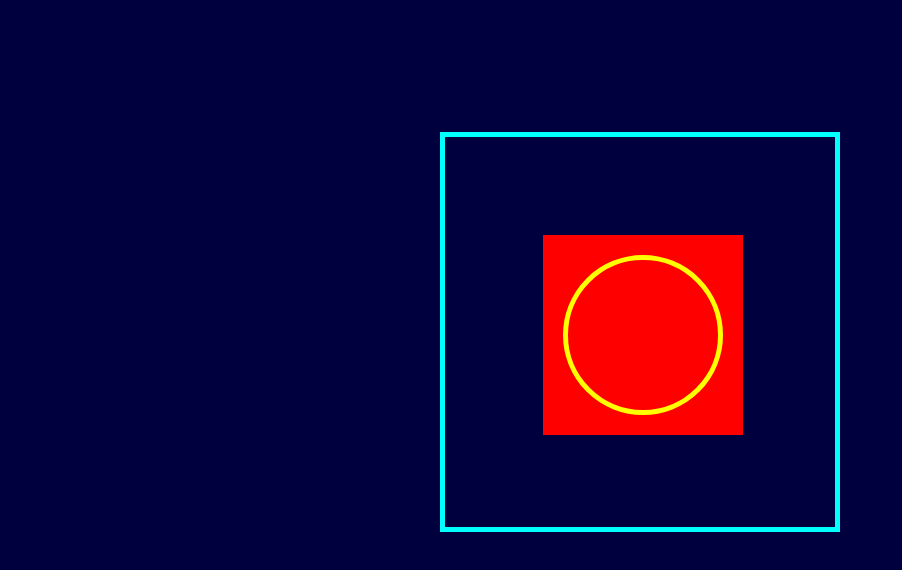
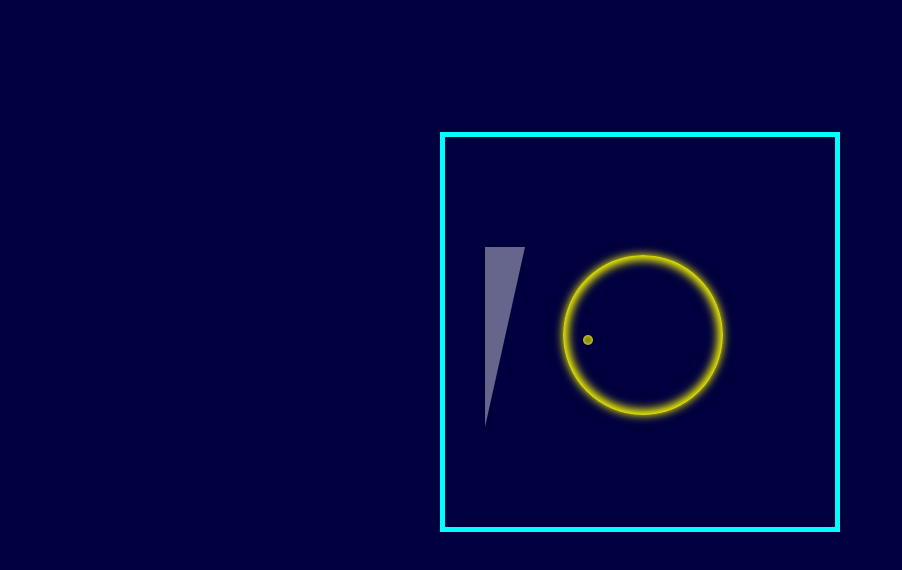
Before and after one commit to deepmeena70/mouse-drag-and-rotate, a plain HTML site: page index.html in a window 1280 px wide. Shown: the part 68-638 px from the top of the page, without its empty margins (0-902 px from the left). Drawn offline with Linux system fonts and the light colour scheme.

Commit message:
progress bar added

```diff
--- a/index.html
+++ b/index.html
@@ -30,7 +30,7 @@
         .box {
             width: 200px;
             height: 200px;
-            background-color: red;
+            background-color: transparent;
             position: absolute;
             left: 25%;
             top: 25%;
@@ -47,7 +47,7 @@
             width: 160px;
             height: 160px;
             border-radius: 50%;
-            border: 5px solid yellow;
+            box-shadow: 0 0 10px yellow, inset 0 0 10px 5px yellow;
             position: absolute;
             top: 50%;
             left: 50%;
@@ -57,21 +57,31 @@
         .dot {
             width: 10px;
             height: 10px;
-            background-color: red;
-            box-shadow: 0 0 200px yellow;
+            box-shadow: inset 0 0 7px 1px yellow;
             position: absolute;
-            top: 120px;
+            top: 80px;
+            left: 20px;
+            border-radius: 50%;
+        }
+
+        .progress-bar {
+            background-color: rgba(255, 255, 255, 0.4);
+            height: 180px;
+            width: 40px;
+            position: absolute;
+            bottom: 100px;
             left: 40px;
-            border-radius: 50%;
+            clip-path: polygon(0 0, 0% 100%, 100% 0);
         }
     </style>
 </head>
 
 <body>
     <div class="container">
+        <div id="progress-bar" class="progress-bar"></div>
         <div id="box" class="box">
             <div class="circle">
-                <div class="dot"></div>
+                <div id="dot" class="dot"></div>
             </div>
         </div>
     </div>
@@ -104,6 +114,7 @@
             // offset
             let oX = mX - l;
             let oY = mY - t;
+            //arc points
             let x, y;
             // rotation
             let rotate = 0;
@@ -112,16 +123,23 @@
                 x: l + (boxWidth / 2),
                 y: t + (boxHeight / 2)
             };
+
             x = mX - center.x;
             y = mY - center.y;
-            let angle = Math.atan2(y, x) * radians;
+            let angle = Math.floor(Math.atan2(y, x) * radians);
+            let startAngle = 180;
 
             // active status
             if (active) {
-                rotate = angle;
-                box.style.transform = `rotate(${rotate}deg)`;
+                if (angle < 20 && angle > -180) {
+                    rotate = angle + startAngle;
+                    box.style.transform = `rotate(${rotate}deg)`;
+                    progress = rotate - 15;
+                    document.getElementById("progress-bar").style.boxShadow = `inset 0 -${progress}px yellow`;
+                }
+
             }
-            document.querySelector(".data").innerHTML = `Data : ${angle}`
+            document.querySelector(".data").innerHTML = `Data : ${angle}, ${progress}`
         });
     </script>
 </body>
```
